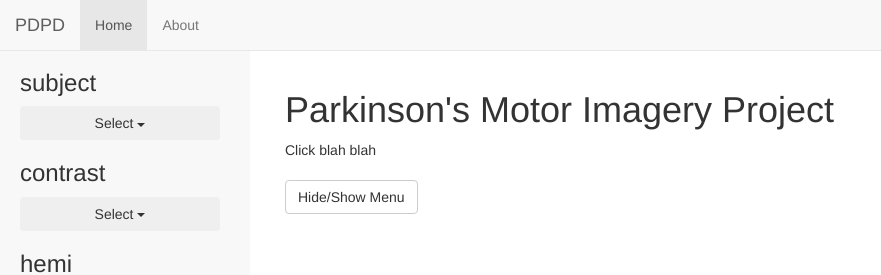
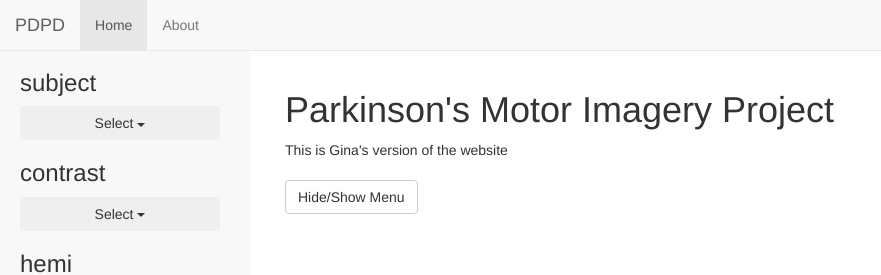
Before and after one commit to ginakirkish/piloting, a plain HTML site: page QA/index.html in a window 1280 px wide. Shown: the top 275 px of the page, without its empty margins (0-881 px from the left). Drawn offline with Linux system fonts and the light colour scheme.

Commit message:
small change to index

```diff
--- a/QA/index.html
+++ b/QA/index.html
@@ -38,7 +38,7 @@
 	                      <div class="col-lg-12">
 
 							  <h1>Parkinson's Motor Imagery Project</h1>
-	                        	Click blah blah
+	                        	This is Gina's version of the website
 						  <br>
 							  <br>
 	                          <a href="#menu-toggle" class="btn btn-default" id="menu-toggle">Hide/Show Menu</a>
```
